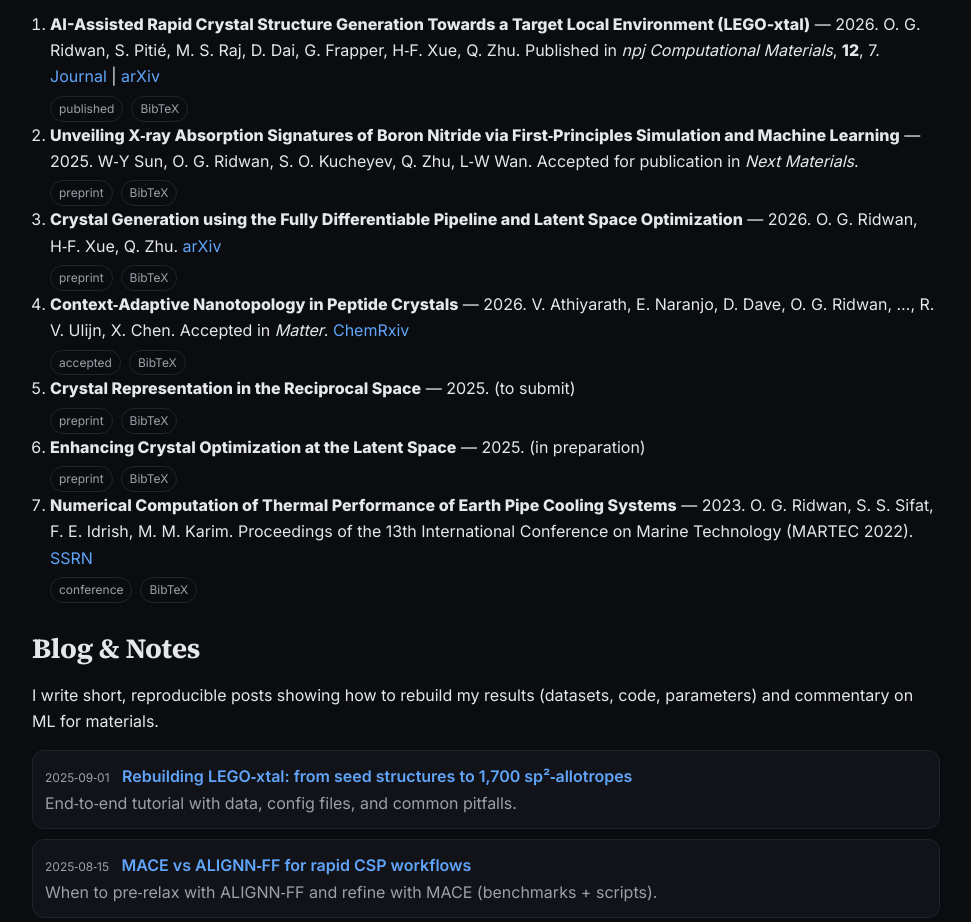
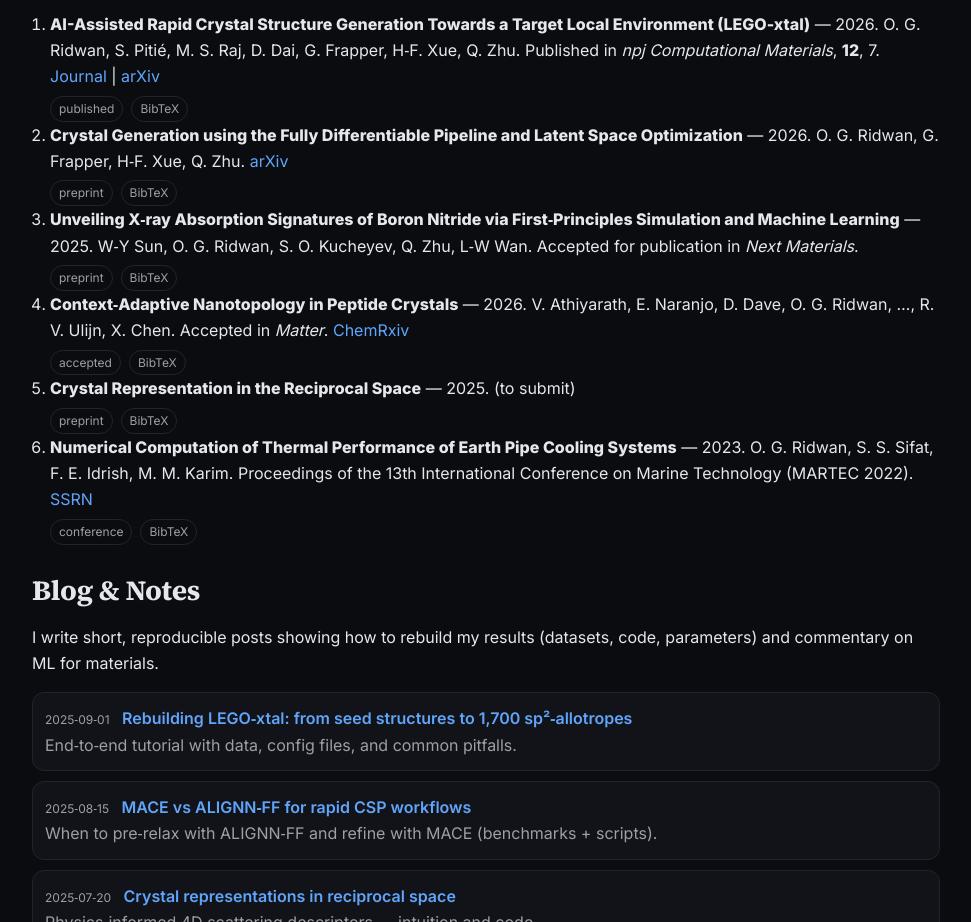
Before and after one commit to oridwan/oridwan.github.io, a plain HTML site: page index.html in a window 1280 px wide. Shown: the part 2920-3842 px from the top of the page, without its empty margins (154-1125 px from the left). Drawn offline with Linux system fonts and the light colour scheme.

Commit message:
update jan 2026

```diff
--- a/index.html
+++ b/index.html
@@ -289,17 +289,17 @@
         </div>
       </li>
       <li>
-        <b>Unveiling X‑ray Absorption Signatures of Boron Nitride via First‑Principles Simulation and Machine Learning</b> — 2025.
-        W‑Y Sun, O. G. Ridwan, S. O. Kucheyev, Q. Zhu, L‑W Wan. Accepted for publication in <i>Next Materials</i>.
+        <b>Crystal Generation using the Fully Differentiable Pipeline and Latent Space Optimization</b> — 2026.
+        O. G. Ridwan, G. Frapper, H‑F. Xue, Q. Zhu.
+        <a href="https://arxiv.org/abs/2601" target="_blank">arXiv</a>
         <div class="badges">
           <span class="badge">preprint</span>
           <a class="badge" href="#" target="_blank" rel="noopener">BibTeX</a>
         </div>
       </li>
       <li>
-        <b>Crystal Generation using the Fully Differentiable Pipeline and Latent Space Optimization</b> — 2026.
-        O. G. Ridwan, H‑F. Xue, Q. Zhu.
-        <a href="https://arxiv.org/abs/2601" target="_blank">arXiv</a>
+        <b>Unveiling X‑ray Absorption Signatures of Boron Nitride via First‑Principles Simulation and Machine Learning</b> — 2025.
+        W‑Y Sun, O. G. Ridwan, S. O. Kucheyev, Q. Zhu, L‑W Wan. Accepted for publication in <i>Next Materials</i>.
         <div class="badges">
           <span class="badge">preprint</span>
           <a class="badge" href="#" target="_blank" rel="noopener">BibTeX</a>
@@ -316,13 +316,6 @@
       </li>
       <li>
         <b>Crystal Representation in the Reciprocal Space</b> — 2025. (to submit)
-        <div class="badges">
-          <span class="badge">preprint</span>
-          <a class="badge" href="#" target="_blank" rel="noopener">BibTeX</a>
-        </div>
-      </li>
-      <li>
-        <b>Enhancing Crystal Optimization at the Latent Space</b> — 2025. (in preparation)
         <div class="badges">
           <span class="badge">preprint</span>
           <a class="badge" href="#" target="_blank" rel="noopener">BibTeX</a>
```
